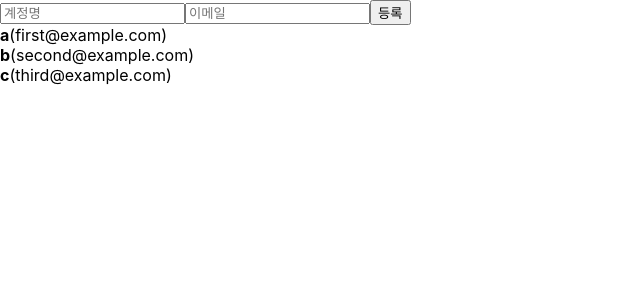
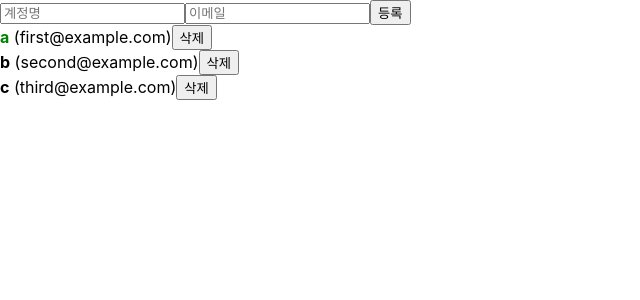
Before and after one commit to ktmihs/new-react, a React (Create React App) app: page / in a window 1280 px wide. Shown: the top 300 px of the page, without its empty margins (0-640 px from the left). Built offline with nearby package versions, Linux system fonts and the light colour scheme.

Commit message:
practice CreateUser(remove and update) example

```diff
--- a/src/App.js
+++ b/src/App.js
@@ -1,3 +1,7 @@
+// onCreate처럼 새로 생성 시에는 concat이나 spread를 사용
+// onRemove처럼 삭제할 때는 filter를 사용
+// onToggle처럼 업데이트할 때는 map을 사용
+
 import React,{useRef, useState} from 'react';
 import './App.css'
 import Counter from './Counter';
@@ -5,6 +9,7 @@ import CreateUser from './CreateUser';
 import InputSample from './InputSample';
 import UserList from './UserList';
 import UserList2 from './UserList2';
+import UserList3 from './UserList3';
 function App() {
 
   const [inputs,setInputs]=useState({
@@ -25,41 +30,22 @@ function App() {
     {
       id: 1,
       username:'a',
-      email:'first@example.com'
+      email:'first@example.com',
+      active: true
     },
     {
       id: 2,
       username:'b',
-      email:'second@example.com'
+      email:'second@example.com',
+      active: false
     },
     {
       id: 3,
       username:'c',
-      email:'third@example.com'
+      email:'third@example.com',
+      active:false
     }
   ])
-  {/*
-  users를 컴포넌트의 상태로써 관리하려면 그냥 useState로 감싸면 됨!
-
-    const users=[
-      {
-          id: 1,
-          username:'a',
-          email:'first@example.com'
-      },
-      {
-          id: 2,
-          username:'b',
-          email:'second@example.com'
-      },
-      {
-          id: 3,
-          username:'c',
-          email:'third@example.com'
-      }
-    ]
-
-  */}
   const nextId=useRef(4)
   //굳이 리랜더링할 필요가 없기 때문에 변수를 기억하고 싶을 때 useRef를 사용할 수 있음
   //값이 바뀐다고 해서 컴포넌트가 리랜더링 되는 것음 아님!!!!!!
@@ -84,7 +70,16 @@ function App() {
     //다음 값을 계속해서 1씩 업 시켜줌
   }
 
+  const onRemove=id=>{
+    setUsers(users.filter(user=>user.id !==id))
+  }
 
+  const onToggle=id=>{
+    setUsers(users.map(
+      user=>user.id===id?{...user,active: !user.active}:user
+    ))
+  } //id 일치여부에 따라서만 업데이트(전체 업데이트가 아닌)
+    //기존의 user를 수정하는 것이 아니라 새로운 user를 만들어서 특정 값을 덮어씌워주는 형태로 구현
   return (
     <>
       <CreateUser
@@ -93,7 +88,7 @@ function App() {
         onChange={onChange}
         onCreate={onCreate}
       />
-      <UserList2 users={users}/>
+      <UserList3 users={users} onRemove={onRemove} onToggle={onToggle}/>
     </>
   );
 }
--- /dev/null
+++ b/src/UserList3.js
@@ -0,0 +1,46 @@
+import React from 'react'
+// CreateUser 배열에 항목 삭제하기
+
+function User({user, onRemove, onToggle}){
+    const {username, email, id, active}=user
+    return (
+        <div>
+            <b style={{
+                color: active?'green':'black',
+                cursor: 'pointer'
+                }}
+                onClick={()=>onToggle(id)}
+            >{username}</b>
+            &nbsp;
+            <span>({email})</span>
+            <button onClick={()=> onRemove(id)}>삭제</button>
+            {/*
+            만약 함수를 따로 만들지 않고, ()=> onRemove(id) 대신 onRemove(id)만 쓴다면,
+                랜더링 되자마자 적용되기 때문에 페이지 새로고침(?) 시 적용되어 전부 삭제됨
+                    onRemove(id)는 함수 호출이기 때문!
+                    ()=>onRemove(id)는 함수를 만들어 넣어준 것
+            버튼이 눌렸을 때 onRemove함수를 호출, onRemove는 User(,)안에서 받아옴 */}
+        </div>
+    )
+}
+
+function UserList3({users, onRemove, onToggle}){
+
+    return(
+        <div>
+            {
+                users.map(
+                   ( user )=>(
+                   <User
+                    user={user}
+                    key={user.id}
+                    onRemove={onRemove}
+                    onToggle={onToggle}
+                    />
+                   )
+                )
+            }
+        </div>
+    )
+}
+export default UserList3
```
